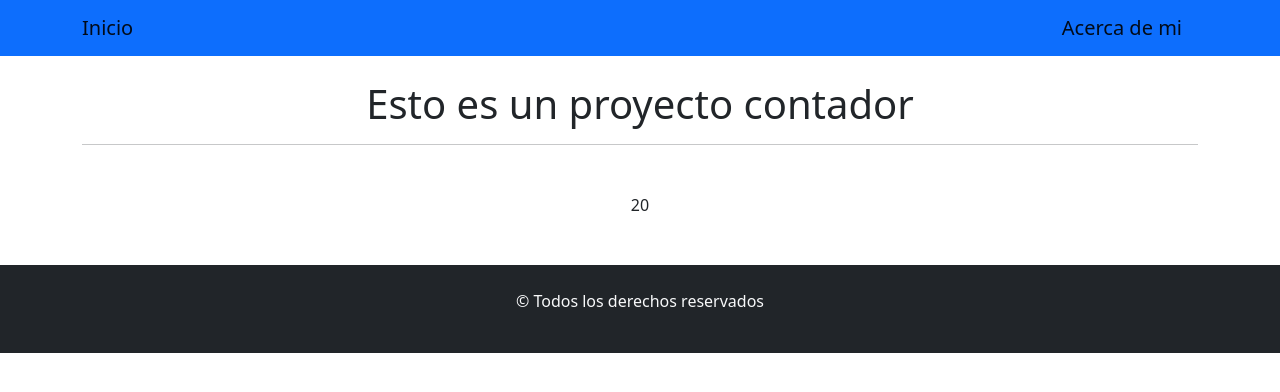
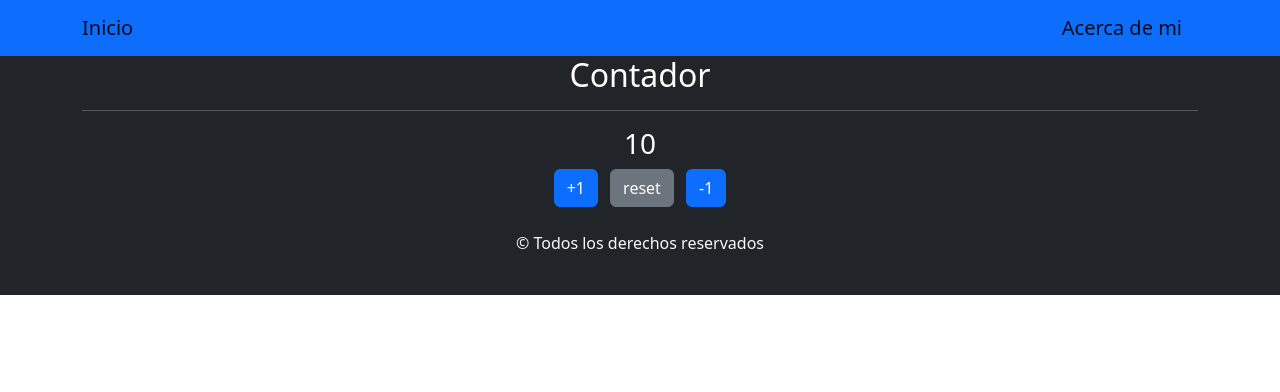
Before and after one commit to gonzalogg94/contador, a React (Create React App) app: page / in a window 1280 px wide. Shown: the top 392 px of the page. Built offline with nearby package versions, Linux system fonts and the light colour scheme.

Commit message:
agregue botones para el contador

```diff
--- a/src/Contador.jsx
+++ b/src/Contador.jsx
@@ -1,16 +1,19 @@
-import { Container } from "react-bootstrap";
+import { Container ,Button } from "react-bootstrap";
 
 const Contador = () => {
   return (
-    <Container className="mt-4">
-      <section className="text-center">
-        <h1>Esto es un proyecto contador</h1>
+    <section className="bg-dark text-white">
+    <Container>
+      <article className="text-center">
+        <h2>Contador</h2>
         <hr></hr>
-        <div className="m-5">
-          20
-        </div>
-      </section>
+        <h3>10</h3>
+        <Button variant="primary">+1</Button>{' '}
+        <Button variant="secondary" className="mx-2">reset</Button>{' '}
+        <Button variant="primary">-1</Button>{' '}
+      </article>
     </Container>
+    </section>
   );
 };
 
```
